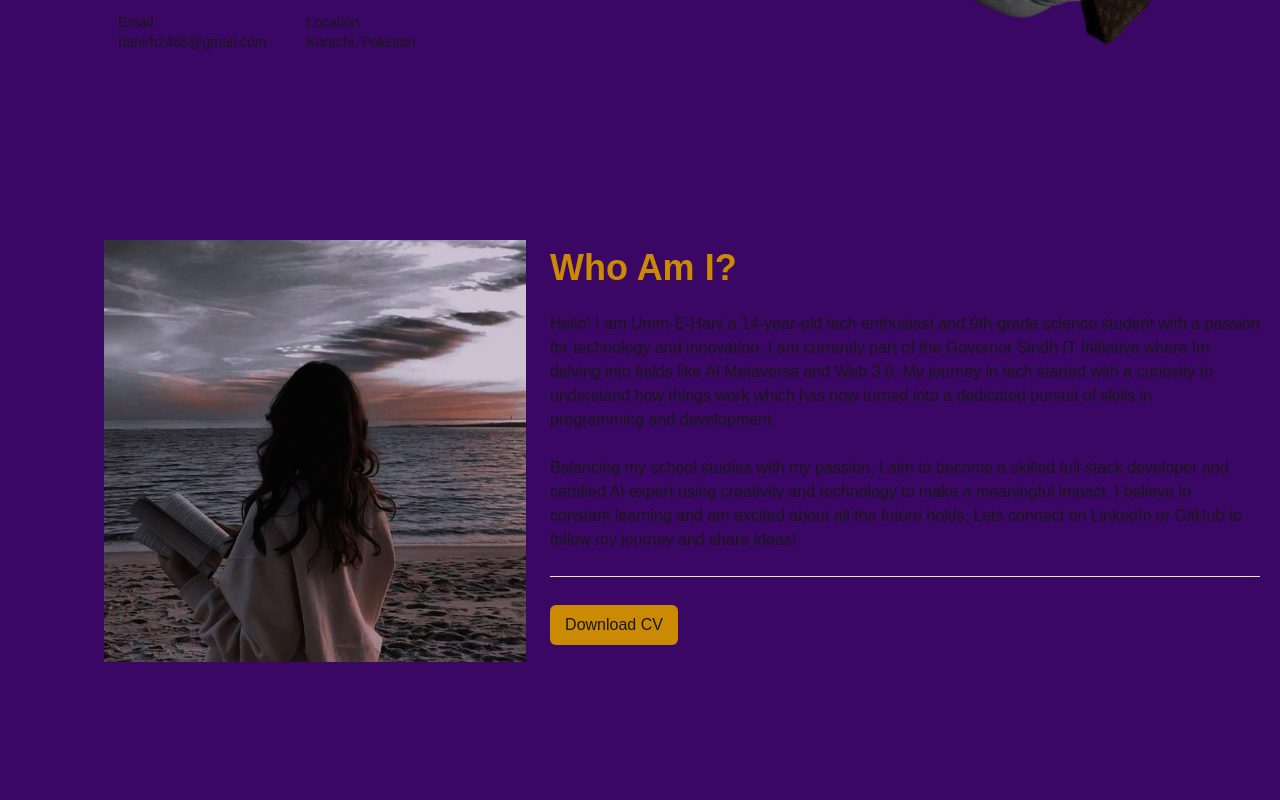
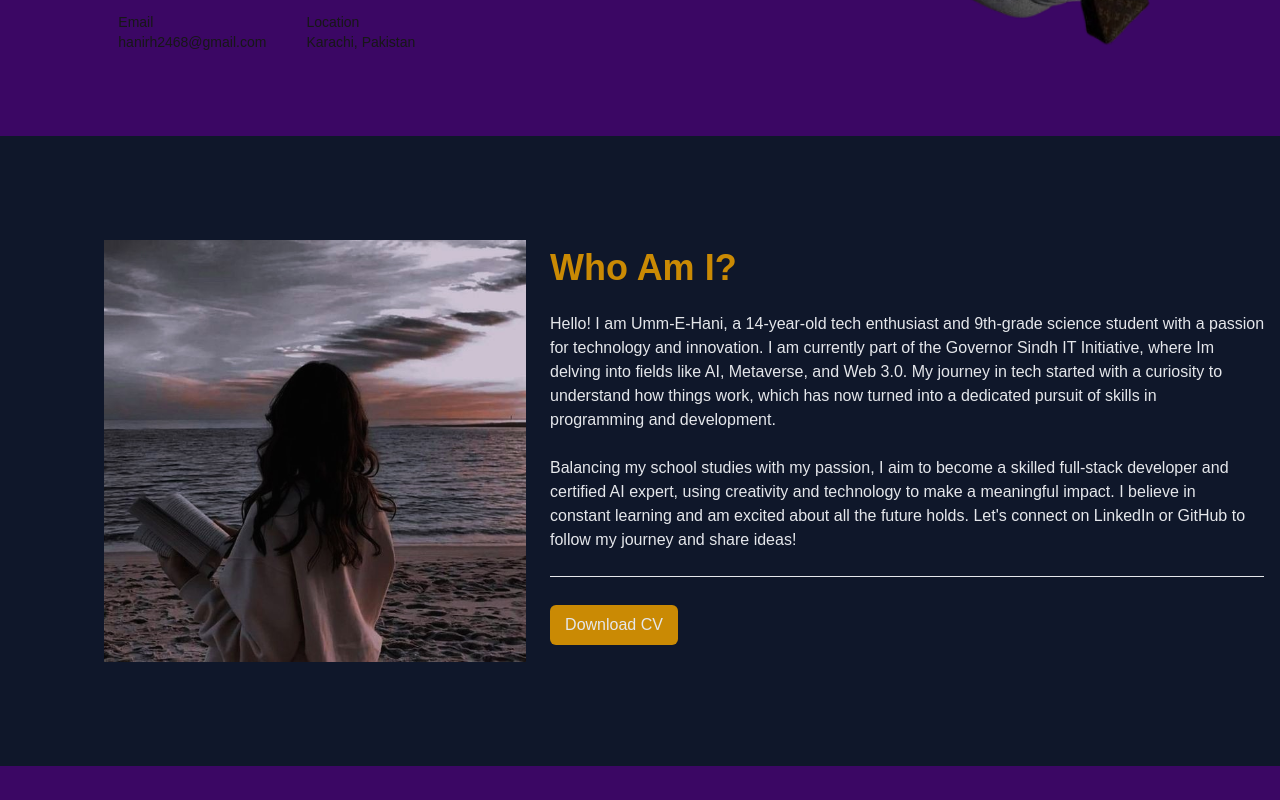
Before and after one commit to Umm-e-Hani02/portfolio-using-next-js-assignment, a Next.js app: page / in a window 1280 px wide. Shown: the part 520-1320 px from the top of the page. Built offline with nearby package versions, Linux system fonts and the light colour scheme.

Commit message:
Update page.tsx

```diff
--- a/src/app/components/about/page.tsx
+++ b/src/app/components/about/page.tsx
@@ -2,7 +2,7 @@ import ButtonCard from "../card/ButtonCard"
 import Image from "next/image"
 export default function About(){
     return(
-    <section className="bg-purple-950 flex">
+    <section className="bg-slate-900 text-gray-200 flex">
         <div>
 
             <Image className=" object-cover p-16 m-10"
@@ -14,8 +14,8 @@ export default function About(){
         </div>
 
         <div className="-ml-20 mt-28">
-            <h1 className="text-4xl font-semibold text-yellow-600" id="about">Who Am I?</h1> <br/>
-            <p>Hello! I am Umm-E-Hani a 14-year-old tech enthusiast and 9th-grade science student with a passion <br/> for technology and innovation. I am currently part of the Governor Sindh IT Initiative where Im <br/> delving into fields like AI Metaverse and Web 3.0. My journey in tech started with a curiosity to <br/> understand how things work which has now turned into a dedicated pursuit of skills in <br/> programming and development. <br/><br/> Balancing my school studies with my passion, I aim to become a skilled full-stack developer and <br/> certified AI expert using creativity and technology to make a meaningful impact. I believe in <br/> constant learning and am excited about all the future holds. Lets connect on LinkedIn or GitHub to <br/> follow my journey and share ideas!</p> <br/> <hr />
+            <h1 className="text-4xl font-semibold text-yellow-600">Who Am I?</h1> <br/>
+            <p>Hello! I am Umm-E-Hani, a 14-year-old tech enthusiast and 9th-grade science student with a passion <br/> for technology and innovation. I am currently part of the Governor Sindh IT Initiative, where Im <br/> delving into fields like AI, Metaverse, and Web 3.0. My journey in tech started with a curiosity to <br/> understand how things work, which has now turned into a dedicated pursuit of skills in <br/> programming and development. <br/><br/> Balancing my school studies with my passion, I aim to become a skilled full-stack developer and <br/> certified AI expert, using creativity and technology to make a meaningful impact. I believe in <br/> constant learning and am excited about all the future holds. Let's connect on LinkedIn or GitHub to <br/> follow my journey and share ideas!</p> <br/> <hr />
             <ButtonCard
             text="Download CV"
             href="https://hackathon-milestones1-2-journey.vercel.app/"/>
```
